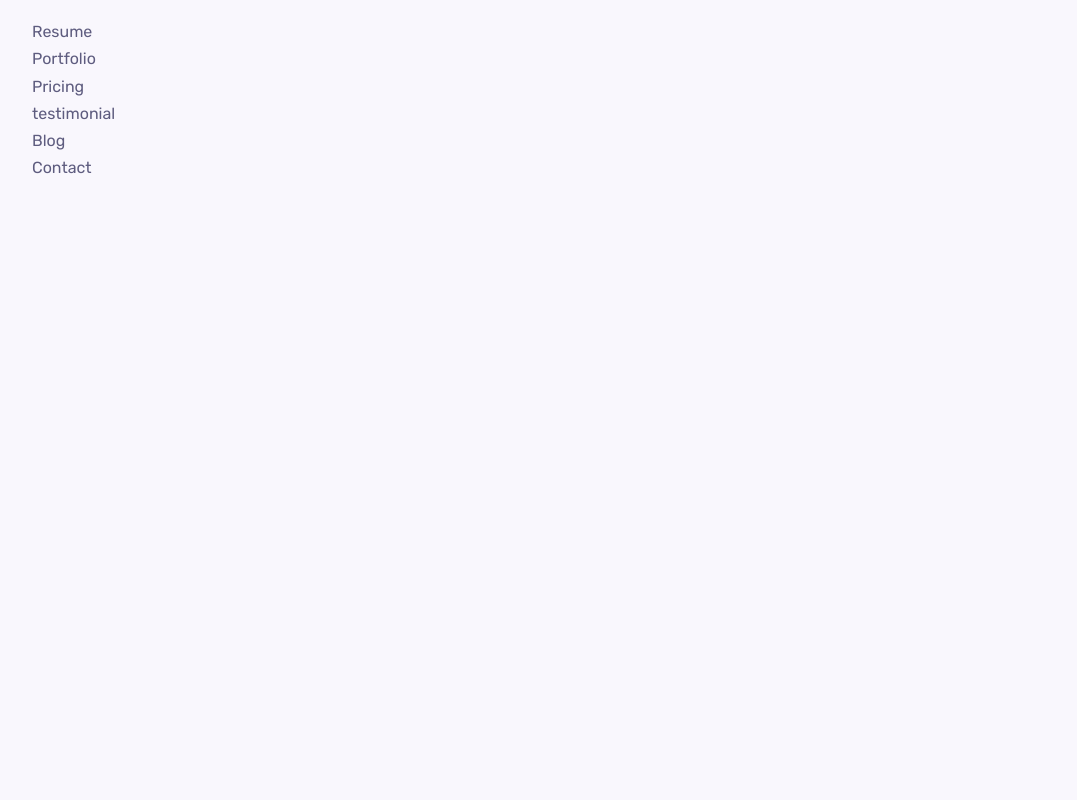
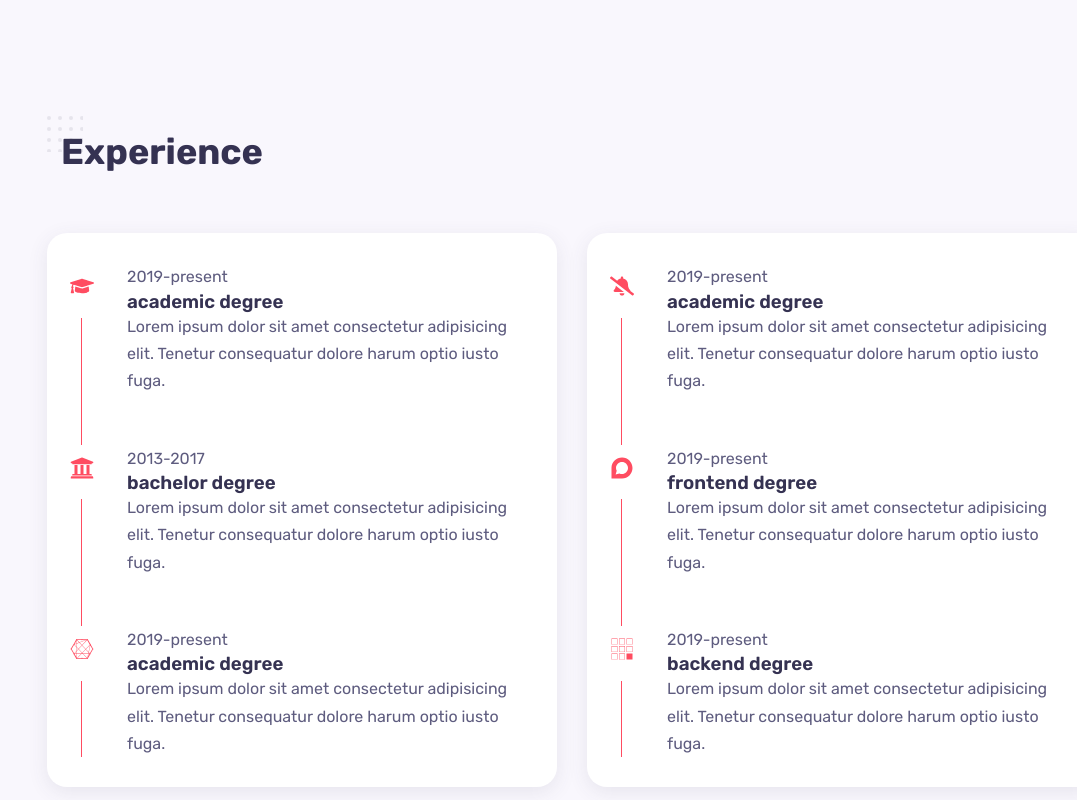
Before and after one commit to ruhulamin111/ruhul, a React (Create React App) app: page / in a window 1280 px wide. Shown: the part 2000-2800 px from the top of the page, without its empty margins (168-1245 px from the left). Before the commit the page ends 2181 px from the top, so only its background shows below. Built offline with nearby package versions, Linux system fonts and the light colour scheme; the HTML template or start-up script is replaced by a standard one.

Commit message:
resume add

```diff
--- /dev/null
+++ b/src/components/Resume/Card.js
@@ -0,0 +1,14 @@
+import React from 'react'
+
+const Card = ({ icon, year, title, desc }) => {
+    return (
+        <div className='timeline_item'>
+            <i>{icon}</i>
+            <span className="timeling_date">{year}</span>
+            <h3 className="timeline_title">{title}</h3>
+            <p className="timeline_text">{desc}</p>
+        </div>
+    )
+}
+
+export default Card
--- /dev/null
+++ b/src/components/Resume/Data.js
@@ -0,0 +1,54 @@
+import { FaBellSlash, FaBuromobelexperte, FaConnectdevelop, FaCouch, FaDiscourse, FaGraduationCap, FaUniversity } from 'react-icons/fa';
+
+const Data = [
+    {
+        id: 1,
+        category: "education",
+        icon: <FaGraduationCap />,
+        year: "2019-present",
+        title: "academic degree",
+        desc: "Lorem ipsum dolor sit amet consectetur adipisicing elit. Tenetur consequatur dolore harum optio iusto fuga."
+    },
+    {
+        id: 2,
+        category: "education",
+        icon: <FaUniversity />,
+        year: "2013-2017",
+        title: "bachelor degree",
+        desc: "Lorem ipsum dolor sit amet consectetur adipisicing elit. Tenetur consequatur dolore harum optio iusto fuga."
+    },
+    {
+        id: 3,
+        category: "education",
+        icon: <FaConnectdevelop />,
+        year: "2019-present",
+        title: "academic degree",
+        desc: "Lorem ipsum dolor sit amet consectetur adipisicing elit. Tenetur consequatur dolore harum optio iusto fuga."
+    },
+    {
+        id: 4,
+        category: "experience",
+        icon: <FaBellSlash />,
+        year: "2019-present",
+        title: "academic degree",
+        desc: "Lorem ipsum dolor sit amet consectetur adipisicing elit. Tenetur consequatur dolore harum optio iusto fuga."
+    },
+    {
+        id: 5,
+        category: "experience",
+        icon: <FaDiscourse />,
+        year: "2019-present",
+        title: "frontend degree",
+        desc: "Lorem ipsum dolor sit amet consectetur adipisicing elit. Tenetur consequatur dolore harum optio iusto fuga."
+    },
+    {
+        id: 6,
+        category: "experience",
+        icon: <FaBuromobelexperte />,
+        year: "2019-present",
+        title: "backend degree",
+        desc: "Lorem ipsum dolor sit amet consectetur adipisicing elit. Tenetur consequatur dolore harum optio iusto fuga."
+    }
+]
+
+export default Data;
--- a/src/components/Resume/Resume.css
+++ b/src/components/Resume/Resume.css
@@ -0,0 +1,42 @@
+.resume_container {
+    grid-template-columns: repeat(2, 1fr);
+    column-gap: 1.875rem;
+}
+
+.timeline {
+    background-color: var(--container-color);
+    padding: 1.875rem;
+    border-radius: var(--border-radius);
+    position: relative;
+    box-shadow: var(--shadow);
+}
+
+.timeline_item {
+    position: relative;
+    padding-left: 3.125rem;
+    padding-bottom: 3.125rem;
+}
+
+.timeline_item:last-child {
+    padding-bottom: 0;
+}
+
+.timeline_item::before {
+    content: '';
+    width: 1px;
+    position: absolute;
+    height: 100%;
+    left: 0.25rem;
+    background-color: var(--first-color);
+    top: 0;
+}
+
+.timeline_item i {
+    position: absolute;
+    left: -0.4375rem;
+    top: 0;
+    font-size: var(--h2-font-size);
+    color: var(--first-color);
+    background-color: var(--container-color);
+    padding: 0.4375rem 0;
+}
--- a/src/components/Resume/Resume.js
+++ b/src/components/Resume/Resume.js
@@ -1,11 +1,37 @@
 import React from 'react'
+import Card from './Card'
 import './Resume.css'
+import Data from './Data'
+
 
 const Resume = () => {
     return (
-        <div>
-            Resume
-        </div>
+        <section className='resume container section' id='resume'>
+            <h2 className="section-title">Experience</h2>
+
+            <div className="resume_container grid">
+                <div className="timeline grid">
+                    {Data.map((value, id) => {
+                        if (value.category === "education") {
+                            return (
+                                <Card key={id} title={value.title} icon={value.icon} year={value.year} desc={value.desc} />
+                            )
+                        }
+                    })}
+                </div>
+
+                <div className="timeline grid">
+                    {Data.map((value, index) => {
+                        if (value.category === "experience") {
+                            return (
+                                <Card key={index} title={value.title} icon={value.icon} year={value.year} desc={value.desc} />
+                            )
+                        }
+                    })}
+                </div>
+            </div>
+
+        </section>
     )
 }
 
--- a/src/components/Services/Services.css
+++ b/src/components/Services/Services.css
@@ -43,3 +43,11 @@
 .services_description {
     color: #f8f9fa;
 }
+
+.services_card:nth-child(2) .services_title {
+    color: var(--title-color);
+}
+
+.services_card:nth-child(2) .services_description {
+    color: var(--title-color);
+}
```
